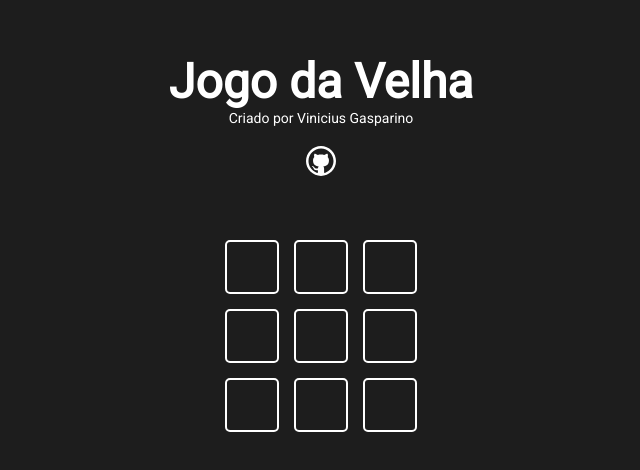
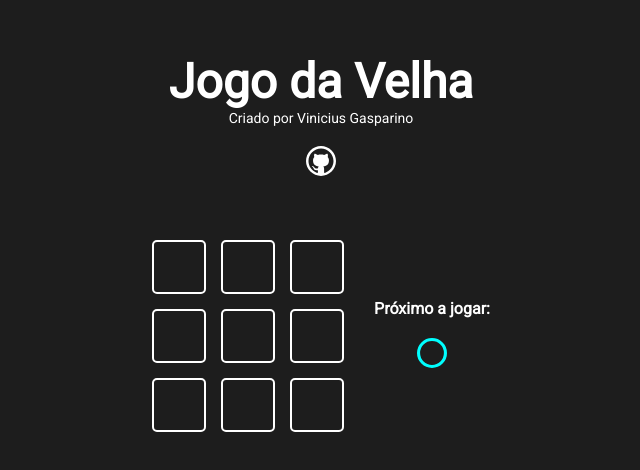
Before and after one commit to viniciusgasparino/react-jogo-da-velha, a Next.js app: page / in a window 1280 px wide. Shown: the part 178-648 px from the top of the page, without its empty margins (319-959 px from the left). Built offline with nearby package versions, Linux system fonts and the light colour scheme.

Commit message:
Criado Lógica do jogo

```diff
--- a/src/components/game/Game.jsx
+++ b/src/components/game/Game.jsx
@@ -1,20 +1,43 @@
 import { useState } from "react"
 import styles from "./Game.module.css"
+import Icon from "../icon/Icon"
 import GameOption from "../gameOption/GameOption"
 
 function Game(){
   const [gameState, setGameState] = useState(Array(9).fill(0))
+  const [currentPlayer, setCurrentPlayer] = useState(1)
+
+  const handleClick = (pos) => {
+    if(gameState[pos] === 0){
+      let newGameState = [...gameState]
+      newGameState[pos] = currentPlayer
+      setCurrentPlayer(currentPlayer * -1)
+      setGameState(newGameState)
+    }
+  }
 
   return(
-    <div className={styles.game}>
+    <div className={styles.gameContent}>
+       <div className={styles.game}>
       {
         gameState.map((value,pos)=>{
           return <GameOption
             key={`game-option-pos-${pos}`}
             status={value}
+            onClick={() => handleClick(pos)}
           />
         })
       }
+       </div>
+       <div className={styles.gameInfo}>
+         <h4>Próximo a jogar:</h4>
+         {
+           currentPlayer === 1 && <Icon iconName="circle" />
+         }
+          {
+           currentPlayer === -1 && <Icon iconName="x" />
+         }
+       </div>
     </div>
   )
 }
--- a/src/components/game/Game.module.css
+++ b/src/components/game/Game.module.css
@@ -3,3 +3,16 @@
   grid-template-columns: repeat(3, 1fr);
   gap: 15px;
 }
+
+.gameContent{
+  display: flex;
+  gap: 30px;
+  align-items: center;
+}
+
+.gameInfo{
+  display: flex;
+  flex-direction: column;
+  align-items: center;
+  gap: 20px;
+}
--- a/src/components/gameOption/GameOption.jsx
+++ b/src/components/gameOption/GameOption.jsx
@@ -1,16 +1,18 @@
 import styles from "./GameOption.module.css"
 import Icon from "../icon/Icon"
 
-const GameIcon = ({iconName}) => <Icon iconName={iconName} size="25px"/>
+const GameIcon = ({iconName}) => {
+  return <Icon iconName={iconName} size="25px"/>
+}
 
-function GameOption ({status}){
+function GameOption ({status, onClick}){
   return(
-    <div className={styles.gameOption}>
+    <div className={styles.gameOption} onClick={onClick}>
       {
-        status === 1 && <Icon iconName="circle"/>
+        status === 1 && <GameIcon iconName="circle"/>
       }
       {
-        status === -1 && <Icon iconName="x" />
+        status === -1 && <GameIcon iconName="x" />
       }
     </div>
   )
```
